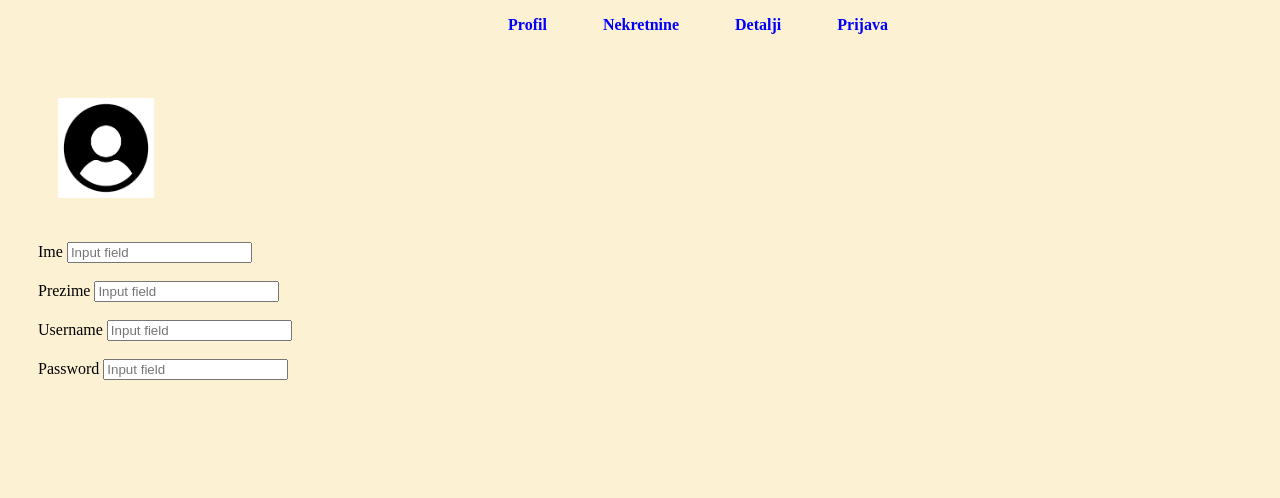
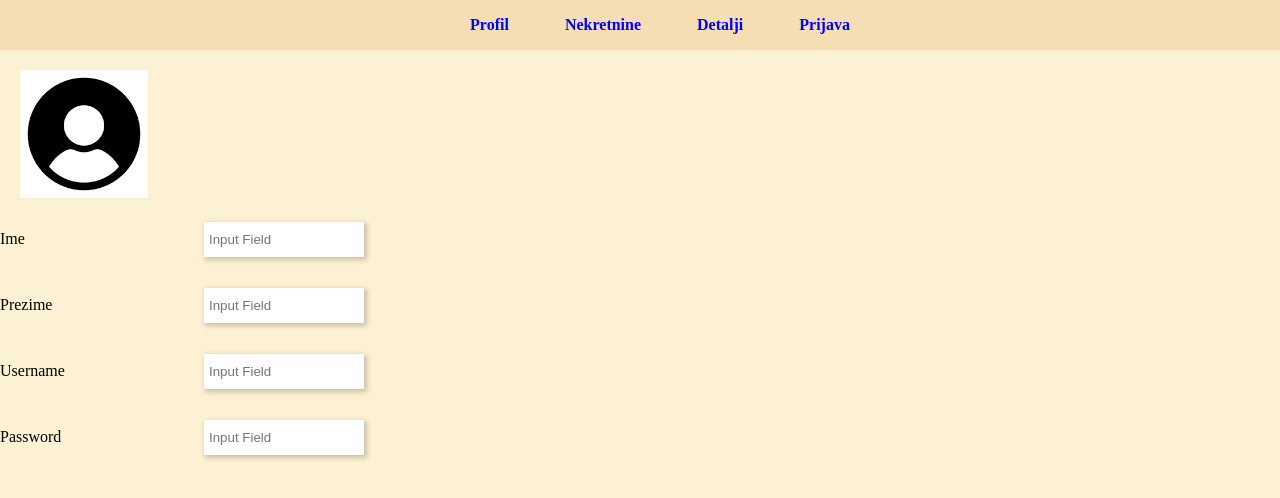
Before and after one commit to nejrastr/EstateElite, a plain HTML site: page html/profil.html in a window 1280 px wide. Drawn offline with Linux system fonts and the light colour scheme.

Commit message:
Ispravljena poravnjanja kod input boxova

```diff
--- a/css/profil.css
+++ b/css/profil.css
@@ -1,32 +1,51 @@
-img{
-    width: 8%;
-  height: 100px;
+img {
+  width: 10%;
+  height: 14s0px;
   margin-top: 50px;
-  padding: 10px;
-  margin-left: 10px;
+  padding: 20px;
+
 
 }
 
 body {
 
-    background-color: #fdf1d3;
-    padding: 30px;
-    overflow-y: scroll;
-    height: 100vh;
+  background-color: #fdf1d3;
+  padding: 0;
+  margin: 0;
+  height: 100vh;
 
 
 }
-.meni{
+
+.meni {
+
   position: fixed;
   top: 0;
   width: 100%;
+  background-color: wheat;
 
 }
 
 
 
-.sadrzaj {
-  padding-top: 30px;
+.sadrzaj form {
+  margin-top: 0px;
+}
 
+.sadrzaj form label {
+  display: inline-block;
+  width: 100px;
+  margin-bottom: 13px;
 
 }
+
+.sadrzaj form input[type="text"] {
+  margin-left: 100px;
+  margin-bottom: 13px;
+  padding: 5px;
+  width: 150px;
+  height: 25px;
+  border: none;
+  outline: none;
+  box-shadow: 2px 2px 5px 1px rgba(0, 0, 0, 0.2);
+}
--- a/css/style.css
+++ b/css/style.css
@@ -21,7 +21,6 @@ li{
 
  ul li a {
     font-family: 'Times New Roman', Times, serif;
-
     text-decoration: none;
     color: blue;
 
--- a/html/profil.html
+++ b/html/profil.html
@@ -28,16 +28,14 @@
     <div class="sadrzaj">
     <form action="profil.html">
     <label for="name">Ime</label>
-    <input type="text" id="name" name="name" placeholder="Input field"><br><br>
+    <input type="text" id="name" name="name" placeholder="Input Field"><br><br>
     <label for="surname">Prezime</label>
-    <input type="text" id="surname" name="surname" placeholder="Input field"><br><br>
+    <input type="text" id="surname" name="surname" placeholder="Input Field"><br><br>
     <label for="username">Username</label>
-    <input type="text" id="username" name="username" placeholder="Input field"><br><br>
+    <input type="text" id="username" name="username" placeholder="Input Field"><br><br>
     <label for="password">Password</label>
-    <input type="text" id="password" name="password" placeholder="Input field">
+    <input type="text" id="password" name="password" placeholder="Input Field">
 </form>
 </div>
-
-
 </body>
 </html>
```
